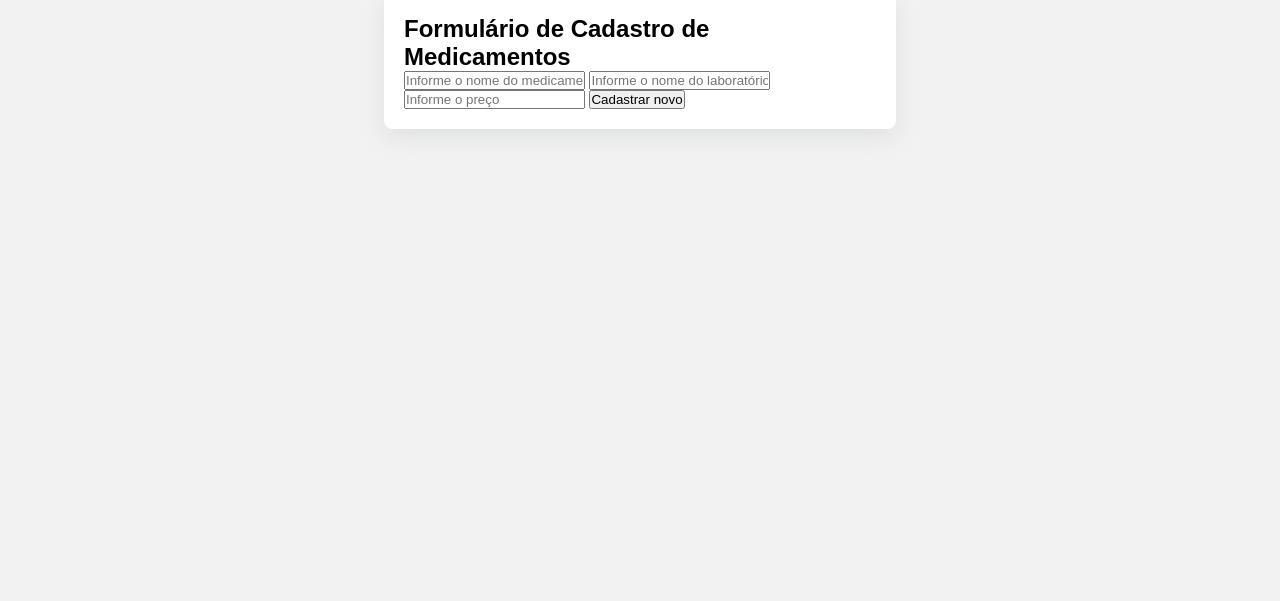
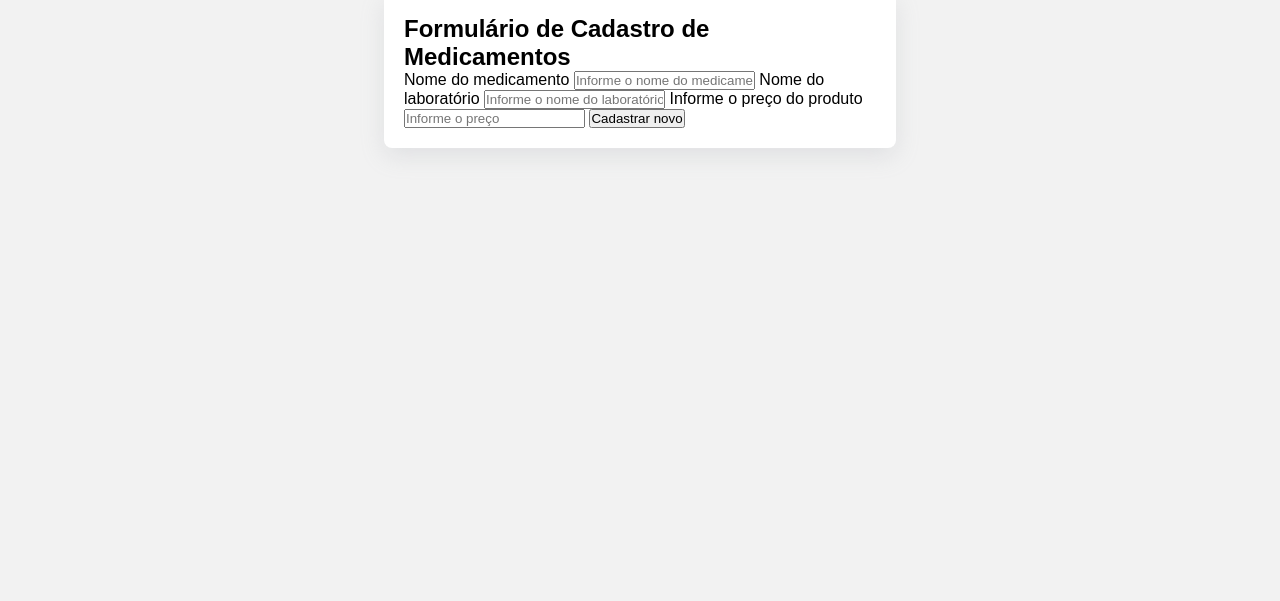
Before and after one commit to DEVinHouse-Clamed-V3/mini-projeto-avaliativo-team-javascript, a plain HTML site: page medicineCreate.html in a window 1280 px wide. Shown: the part 199-800 px from the top of the page. Drawn offline with Linux system fonts and the light colour scheme.

Commit message:
atualizado label e ids dos inputs

```diff
--- a/medicineCreate.html
+++ b/medicineCreate.html
@@ -23,9 +23,12 @@
           <div class="content-create-container"></div>
           <h2>Formulário de Cadastro de Medicamentos</h2>
           <form >
-            <input type="text" placeholder="Informe o nome do medicamento" name="nome">
-            <input type="text" placeholder="Informe o nome do laboratório" name="laboratorio">
-            <input type="text" placeholder="Informe o preço" name="preco">
+            <label for="nome">Nome do medicamento</label>
+            <input type="text" placeholder="Informe o nome do medicamento" id="nome">
+            <label for="lab">Nome do laboratório</label>
+            <input type="text" placeholder="Informe o nome do laboratório" id="lab">
+            <label for="lab">Informe o preço do produto</label>
+            <input type="text" placeholder="Informe o preço" id="preco">
             <button type="submit" id="button-form">Cadastrar novo</button>
         </form>
         </div>
```
